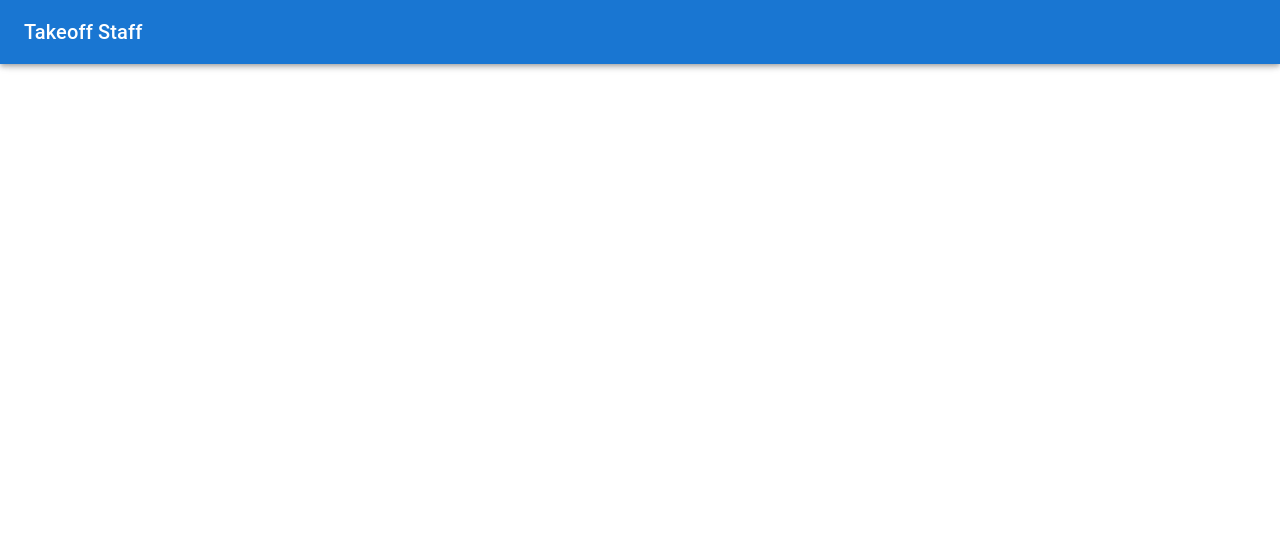
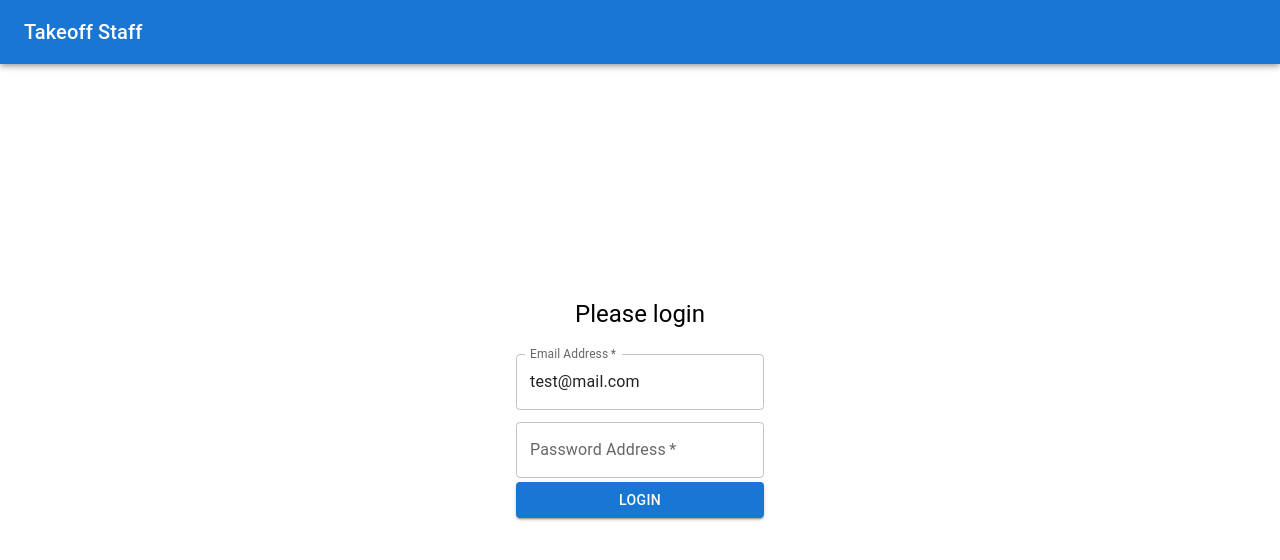
Before and after one commit to TimTi01/test-task__TakeoffStaff, a React (Create React App) app: page / in a window 1280 px wide. Shown: the top 560 px of the page. Built offline with nearby package versions, Linux system fonts and the light colour scheme.

Commit message:
added loginform component

```diff
--- a/src/App.tsx
+++ b/src/App.tsx
@@ -1,9 +1,17 @@
+import { Container } from '@mui/material';
 import React from 'react';
 import Bar from './Components/Bar';
+import LoginForm from './Components/LoginForm';
+import { Main } from './Components/Main';
 
 function App() {
   return (
-    <Bar/>
+    <Container>
+      <Bar/>
+      <Main>
+        <LoginForm/>
+      </Main>
+    </Container>
   );
 }
 
--- /dev/null
+++ b/src/Components/LoginForm.tsx
@@ -0,0 +1,35 @@
+import React from 'react'
+import { Button, FormControl, TextField, Typography } from '@mui/material'
+import { Box } from '@mui/system'
+
+export default function LoginForm() {
+  return (
+    <Box component="form">
+      <FormControl>
+        <Typography paragraph gutterBottom variant='h5' align='center'>
+          Please login
+        </Typography>
+        <TextField required
+                  fullWidth
+                  margin='dense'
+                  id='email'
+                  label='Email Address'
+                  type='email'
+                  defaultValue='test@mail.com'
+                  variant='outlined'
+        />
+        <TextField required
+                  fullWidth
+                  margin='dense'
+                  id='password'
+                  label='Password Address'
+                  type='password'
+                  variant='outlined'
+        />
+        <Button variant='contained'>
+          Login
+        </Button>
+      </FormControl>
+    </Box>
+  )
+}
--- /dev/null
+++ b/src/Components/Main.tsx
@@ -0,0 +1,19 @@
+import React, {FC} from 'react'
+import { Box } from '@mui/material'
+import { MainProps } from '../Types/MainTypes'
+
+export const Main:FC<MainProps> = ({children}) => {
+
+    return (
+        <Box component='main'
+             height='100vh'
+             display='flex'
+             sx={{
+                    justifyContent: 'center',
+                    alignItems: 'center'
+                }}
+        >
+            {children}
+        </Box>
+    )
+}
--- /dev/null
+++ b/src/Types/MainTypes.tsx
@@ -0,0 +1,5 @@
+import React from "react";
+
+export interface MainProps {
+    children: React.ReactChild | React.ReactNode
+}
```
